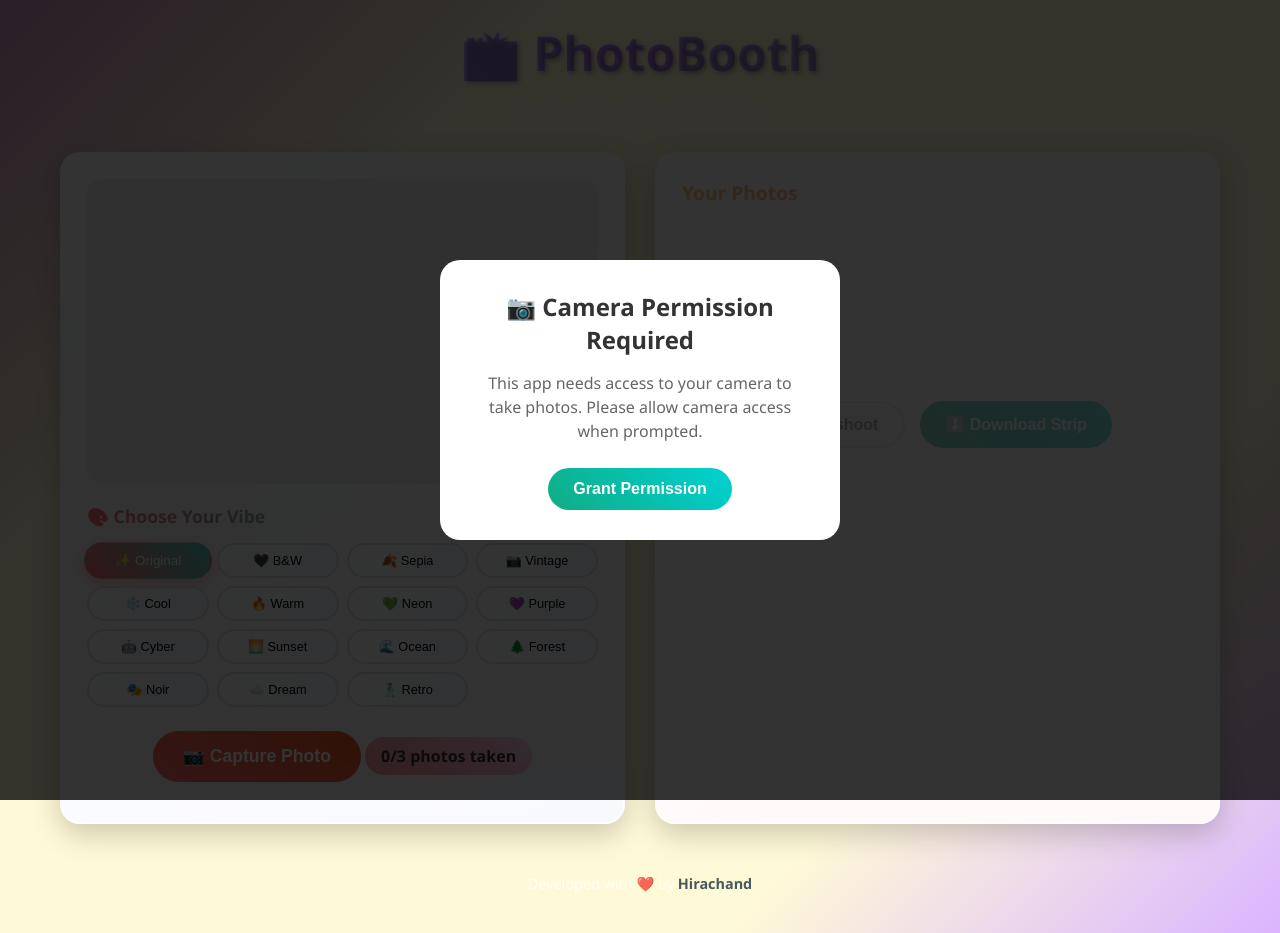
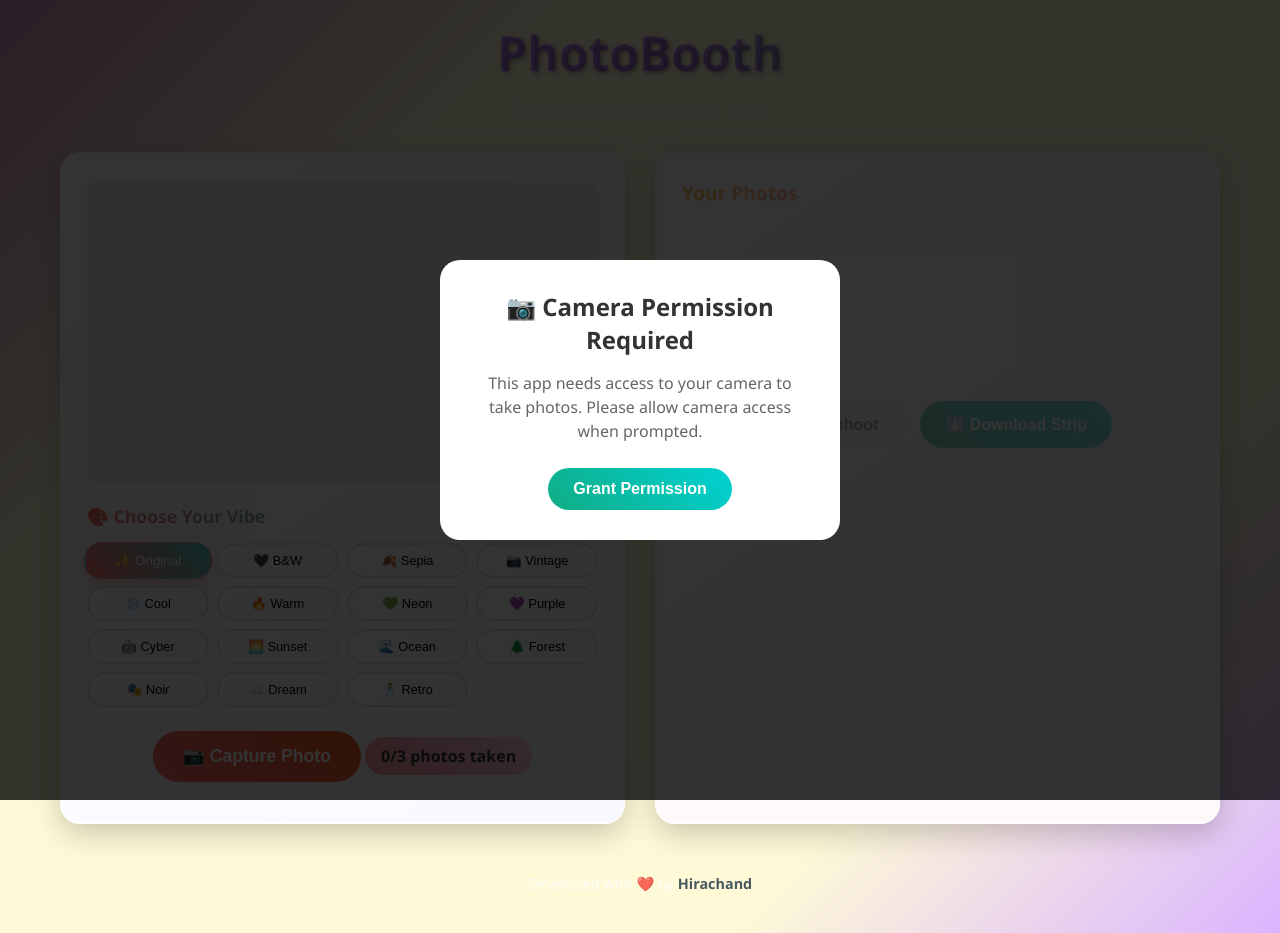
Before and after one commit to hirachand04/photobooth2.o, a plain HTML site: page index.html in a window 1280 px wide. Drawn offline with Linux system fonts and the light colour scheme.

Commit message:
Fix HTML encoding issues in index.html

```diff
--- a/index.html
+++ b/index.html
@@ -12,7 +12,7 @@
 <body>
     <div class="container">
         <header>
-            <h1>📸 PhotoBooth</h1>
+            <h1>PhotoBooth</h1>
             <p>Capture memories with style</p>
         </header>
 
```
